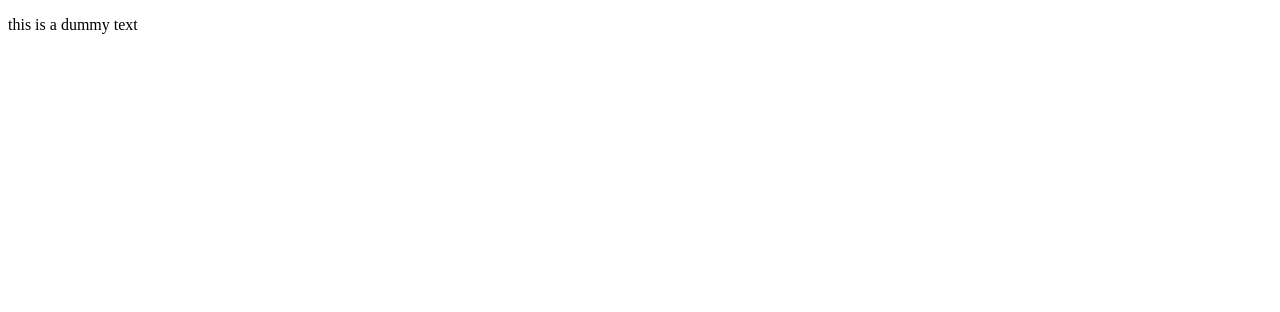
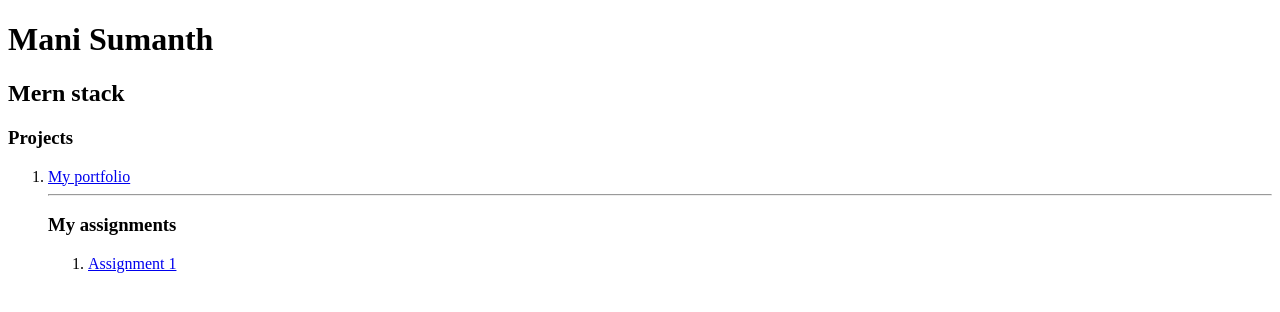
Before and after one commit to Manisumanth/Manisumanth.github.io, a plain HTML site: page index.html in a window 1280 px wide. Drawn offline with Linux system fonts and the light colour scheme.

Commit message:
init commit

```diff
--- a/index.html
+++ b/index.html
@@ -6,6 +6,16 @@
   <title>Document</title>
 </head>
 <body>
-  <p>this is a dummy text</p>
+  <h1>Mani Sumanth</h1>
+  <h2>Mern stack</h2>
+  <h3>Projects</h3>
+  <ol>
+    <li> <a href = '#'>My portfolio</a></li>
+    <hr>
+    <h3>My assignments</h3>
+    <ol>
+      <li><a href = '#'>Assignment 1</a></li>
+    </ol>
+  </ol>
 </body>
 </html>
```
